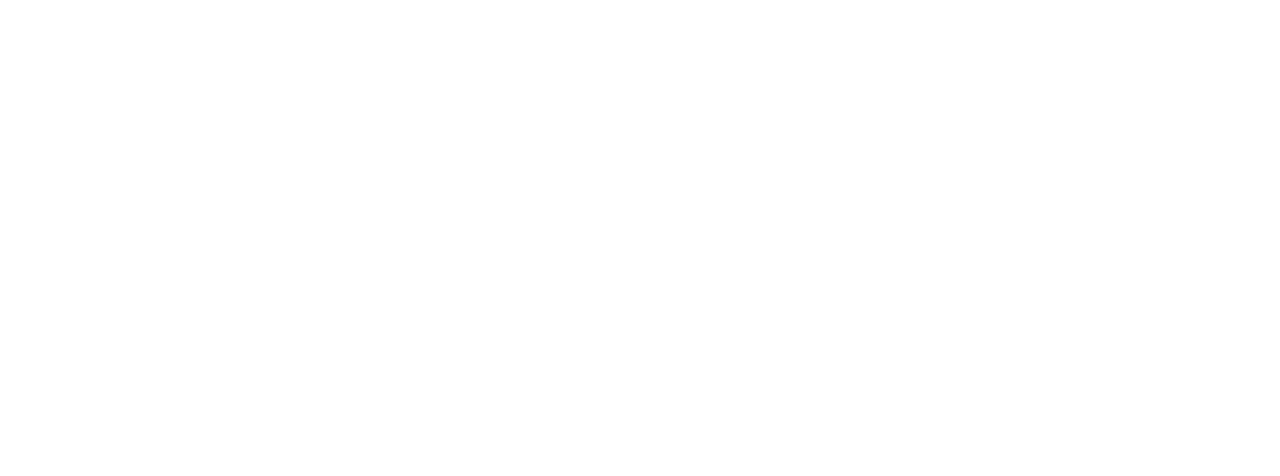
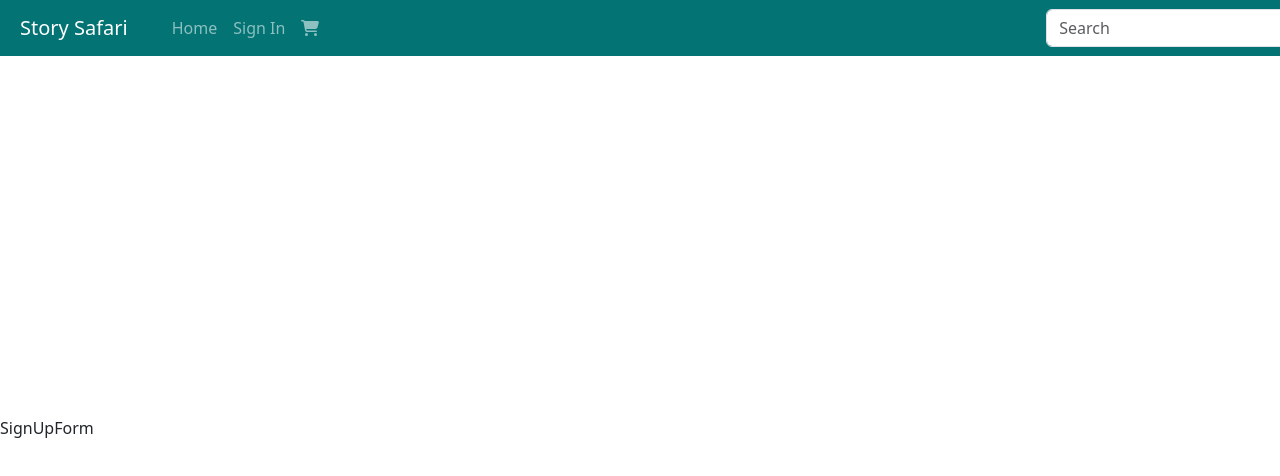
Before and after one commit to keironchaudhry/bookshop-project, a React (Vite) app: page /signup in a window 1280 px wide. Before the commit this address had no page. Shown: the top 476 px of the page. Built offline with nearby package versions, Linux system fonts and the light colour scheme.

Commit message:
Feat: Create signup and login pages + amend router setup

```diff
--- a/src/App.tsx
+++ b/src/App.tsx
@@ -1,6 +1,8 @@
-import { BrowserRouter as Router, Routes, Route } from "react-router-dom";
-import Home from "./pages/Home";
+import { Routes, Route } from "react-router-dom";
+import Home from "./pages/home/Home";
 import Navbar from "./components/Navbar";
+import { SignUpForm } from "./pages/auth/SignUpForm";
+import { LoginForm } from "./pages/auth/LoginForm";
 
 function App() {
   return (
@@ -8,6 +10,8 @@
       <Navbar />
       <Routes>
         <Route path="/" element={<Home />} />
+        <Route path="/signup" element={<SignUpForm />} />
+        <Route path="/login" element={<LoginForm />} />
       </Routes>
     </div>
   );
--- a/src/main.tsx
+++ b/src/main.tsx
@@ -3,15 +3,12 @@
 import App from "./App.tsx";
 import "./index.css";
 import "bootstrap/dist/css/bootstrap.min.css";
-import { BrowserRouter, Route, Routes } from "react-router-dom";
+import { BrowserRouter } from "react-router-dom";
 
 ReactDOM.createRoot(document.getElementById("root")!).render(
   <React.StrictMode>
   <BrowserRouter>
-    <Routes>
-      <Route path="/" element={ <App /> }>
-      </Route>
-    </Routes>
+    <App />
   </BrowserRouter>
 </React.StrictMode>
 );
--- /dev/null
+++ b/src/pages/auth/LoginForm.tsx
@@ -0,0 +1,6 @@
+
+export function LoginForm() {
+  return (
+    <div>LoginForm</div>
+  )
+}
--- /dev/null
+++ b/src/pages/auth/SignUpForm.tsx
@@ -0,0 +1,6 @@
+
+export function SignUpForm() {
+  return (
+    <div>SignUpForm</div>
+  )
+}
```
Also changed, not shown: src/pages/home/Home.tsx (renamed from src/pages/Home.tsx).
